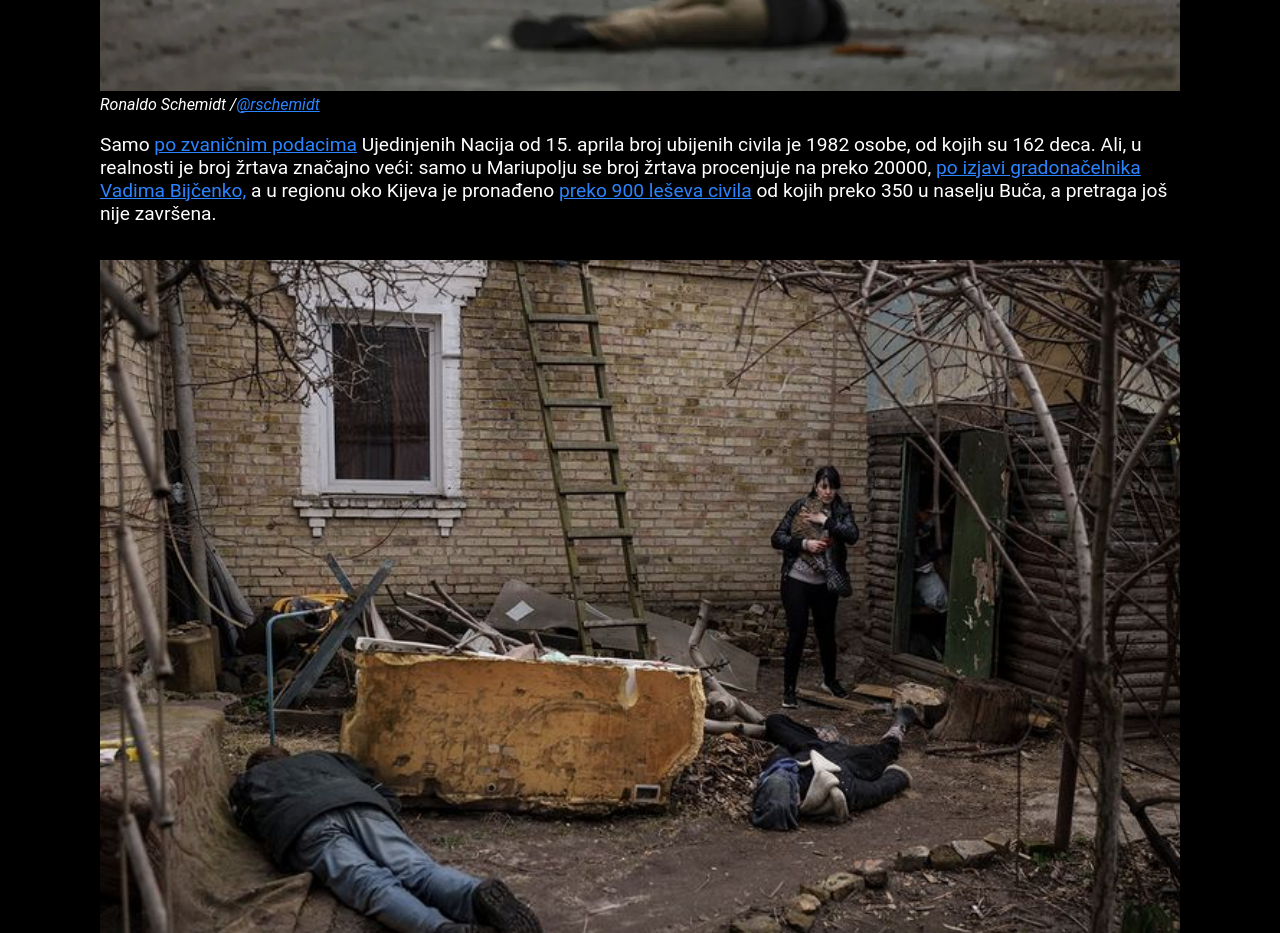
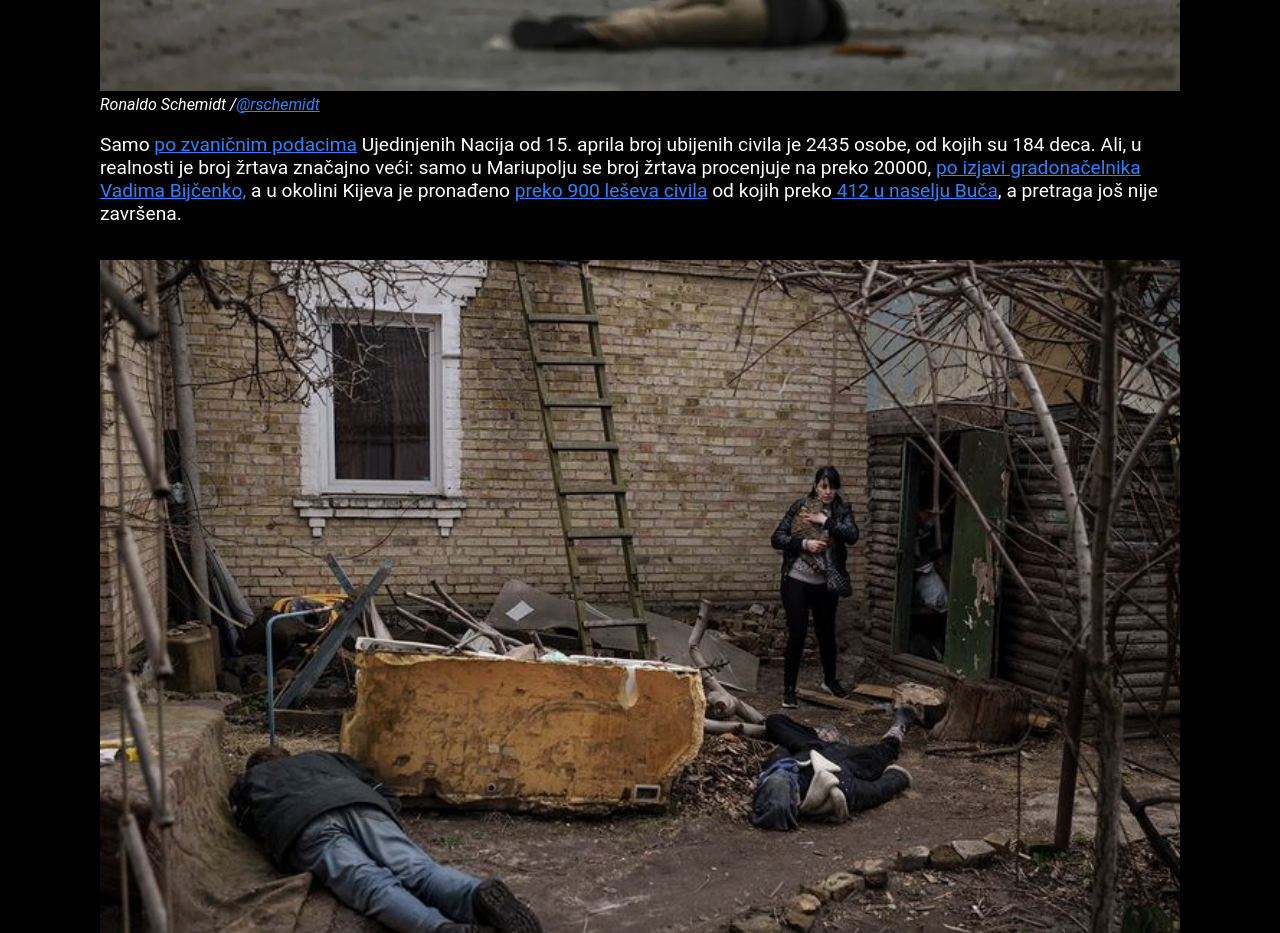
Before and after one commit to KatjaEkat/protestforukraine, a plain HTML site: page Index.html in a window 1280 px wide. Shown: the part 1682-2615 px from the top of the page. Drawn offline with Linux system fonts and the light colour scheme.

Commit message:
Update Index.html

```diff
--- a/Index.html
+++ b/Index.html
@@ -30,11 +30,11 @@
             <img src="04.webp"  class="responsive">
             <figcaption>Ronaldo Schemidt /<a href="https://www.instagram.com/p/Cb4gkhoMJXb/">@rschemidt</a></figcaption>
 
-            <p>Samo <a href="https://www.ohchr.org/en/news/2022/04/ukraine-civilian-casualty-update-15-april-2022" target="_blank">po zvaničnim podacima</a>  Ujedinjenih Nacija
-                 od 15. aprila broj ubijenih  civila je 1982 osobe, od kojih su 162 deca. Ali, u realnosti je broj žrtava značajno veći: samo u Mariupolju
+            <p>Samo <a href="https://www.ohchr.org/en/news/2022/04/ukraine-civilian-casualty-update-22-april-2022" target="_blank">po zvaničnim podacima</a>  Ujedinjenih Nacija
+                 od 15. aprila broj ubijenih  civila je 2435 osobe, od kojih su 184 deca. Ali, u realnosti je broj žrtava značajno veći: samo u Mariupolju
                  se broj žrtava procenjuje na preko 20000,
-                 <a href="https://www.forbes.com/sites/joewalsh/2022/04/11/over-10000-mariupol-residents-have-died-mayor-says-and-death-toll-could-double/?sh=458a39801b4d" target="_blank">po izjavi gradonačelnika Vadima Bijčenko,</a>  a u regionu oko Kijeva je pronađeno <a href="https://www.ukrinform.ru/rubric-regions/3458477-v-kievskoj-oblasti-rossijskie-voennye-ubili-okolo-900-grazdanskih-policia.html" target="_blank">
-                 preko 900 leševa civila</a> od kojih preko 350 u naselju Buča, a pretraga još nije završena.
+                 <a href="https://www.forbes.com/sites/joewalsh/2022/04/11/over-10000-mariupol-residents-have-died-mayor-says-and-death-toll-could-double/?sh=458a39801b4d" target="_blank">po izjavi gradonačelnika Vadima Bijčenko,</a>  a u okolini Kijeva je pronađeno <a href="https://www.ukrinform.ru/rubric-regions/3458477-v-kievskoj-oblasti-rossijskie-voennye-ubili-okolo-900-grazdanskih-policia.html" target="_blank">
+                 preko 900 leševa civila</a> od kojih preko<a href="https://www.bbc.com/news/live/world-europe-61185469?ns_mchannel=social&ns_source=twitter&ns_campaign=bbc_live&ns_linkname=6263e42d77811a20d37c9562%26Bucha%20counts%20toll%20of%20Russian%20occupation%262022-04-23T11%3A39%3A03.068Z&ns_fee=0&pinned_post_locator=urn:asset:4d1cadc5-17ab-4c6c-bc1a-b879aefab0d3&pinned_post_asset_id=6263e42d77811a20d37c9562&pinned_post_type=share"> 412 u naselju Buča</a>, a pretraga još nije završena.
             </p>
 
 
```
